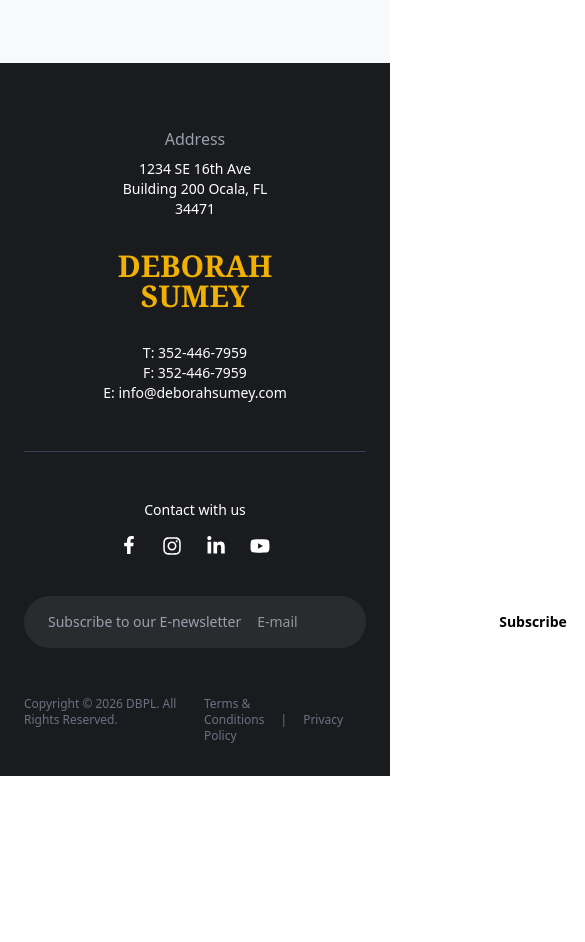
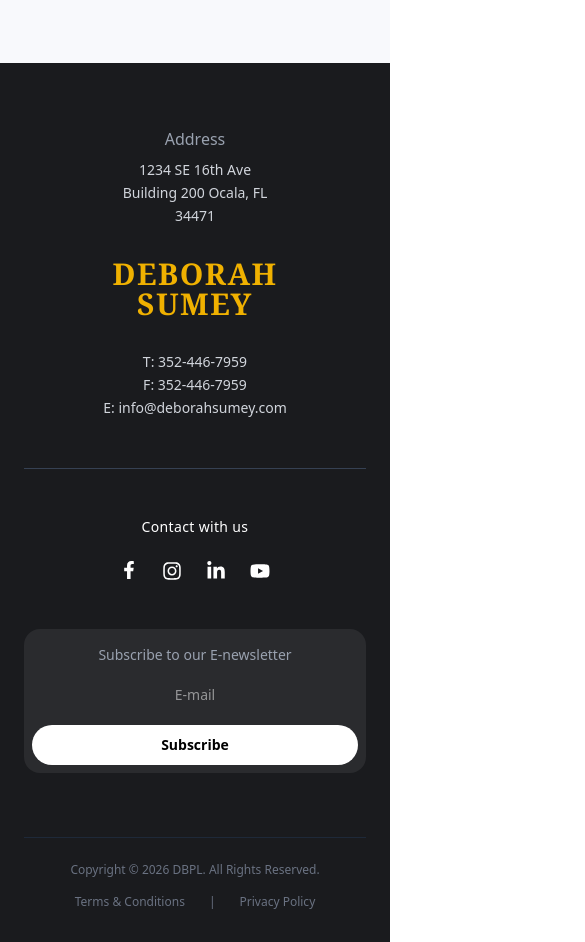
Before and after one commit to wellingtoncorreia/corretora, a Next.js app: page / in a window 390 px wide. Shown: the part 3700-4642 px from the top of the page, 585 px wide, since content can reach past the window. Before the commit the page ends 4476 px from the top, so only its background shows below. Built offline with nearby package versions, Linux system fonts and the light colour scheme.

Commit message:
Enhance Footer component layout and styling for better responsiveness and readability

```diff
--- a/app/components/Footer.tsx
+++ b/app/components/Footer.tsx
@@ -3,47 +3,77 @@ import { FaFacebookF, FaInstagram, FaLinkedinIn, FaYoutube } from 'react-icons/f
 export function Footer() {
   return (
     <footer className="bg-[#1a1b1e] text-white pt-16 pb-8 px-6" id='contact'>
-      <div className="max-w-7xl mx-auto flex flex-col md:flex-row justify-between items-center mb-12 border-b border-gray-700 pb-12">
-        <div className="text-center md:text-left mb-8 md:mb-0">
-          <p className="text-gray-400 mb-2">Address</p>
-          <p className="text-sm">1234 SE 16th Ave<br />Building 200 Ocala, FL<br />34471</p>
+
+      {/* 1. Header do Footer (Endereço, Logo e Telefone) */}
+      <div className="max-w-7xl mx-auto flex flex-col md:flex-row justify-between items-center mb-12 border-b border-gray-700 pb-12 text-center md:text-left gap-8 md:gap-0">
+
+        <div className="md:w-1/3">
+          <p className="text-gray-400 mb-2 font-medium">Address</p>
+          <p className="text-sm leading-relaxed text-gray-300">
+            1234 SE 16th Ave<br />
+            Building 200 Ocala, FL<br />
+            34471
+          </p>
         </div>
 
-        <div className="text-3xl font-serif text-yellow-500 font-bold flex flex-col leading-none text-center">
-          <span>DEBORAH</span>
-          <span>SUMEY</span>
+        <div className="md:w-1/3 flex justify-center">
+          <div className="text-3xl font-serif text-yellow-500 font-bold flex flex-col leading-none text-center tracking-wider">
+            <span>DEBORAH</span>
+            <span>SUMEY</span>
+          </div>
         </div>
 
-        <div className="text-center md:text-right mt-8 md:mt-0">
-          <p className="text-sm">T: 352-446-7959<br />F: 352-446-7959<br />E: info@deborahsumey.com</p>
+        <div className="md:w-1/3 md:text-right">
+          <p className="text-sm leading-relaxed text-gray-300">
+            T: 352-446-7959<br />
+            F: 352-446-7959<br />
+            E: info@deborahsumey.com
+          </p>
         </div>
       </div>
 
+      {/* 2. Miolo do Footer (Redes Sociais, Newsletter e Copyright) */}
       <div className="max-w-7xl mx-auto flex flex-col items-center">
-        <p className="mb-4 text-sm font-medium">Contact with us</p>
-        <div className="flex space-x-6 mb-10">
+
+        <p className="mb-6 text-sm font-medium tracking-wide">Contact with us</p>
+
+        {/* Redes Sociais */}
+        <div className="flex space-x-6 mb-12">
           <FaFacebookF className="cursor-pointer hover:text-yellow-500 transition text-lg" />
           <FaInstagram className="cursor-pointer hover:text-yellow-500 transition text-xl" />
           <FaLinkedinIn className="cursor-pointer hover:text-yellow-500 transition text-xl" />
           <FaYoutube className="cursor-pointer hover:text-yellow-500 transition text-xl" />
         </div>
 
-        <div className="w-full max-w-2xl flex items-center bg-[#2a2b2e] rounded-full p-2 mb-12">
-          <span className="pl-4 text-sm text-gray-400 whitespace-nowrap">Subscribe to our E-newsletter</span>
-          <input type="email" placeholder="E-mail" className="flex-1 bg-transparent border-none outline-none text-white px-4 text-sm" />
-          <button className="bg-white text-black px-6 py-2 rounded-full text-sm font-semibold hover:bg-gray-200 transition">
+        {/* Caixa da E-newsletter (CORRIGIDA AQUI) */}
+        {/* Adicionado flex-col no mobile e flex-row no sm: para o botão não quebrar a tela */}
+        <div className="w-full max-w-2xl flex flex-col sm:flex-row items-center bg-[#2a2b2e] sm:rounded-full rounded-2xl p-2 mb-16 gap-3 sm:gap-0">
+
+          <span className="sm:pl-4 text-sm text-gray-400 whitespace-nowrap pt-2 sm:pt-0">
+            Subscribe to our E-newsletter
+          </span>
+
+          <input
+            type="email"
+            placeholder="E-mail"
+            className="w-full sm:flex-1 bg-transparent border-none outline-none text-white px-4 py-2 sm:py-0 text-sm text-center sm:text-left"
+          />
+
+          <button className="w-full sm:w-auto bg-white text-black px-8 py-2.5 rounded-full text-sm font-semibold hover:bg-gray-200 transition">
             Subscribe
           </button>
         </div>
 
-        <div className="w-full flex justify-between text-xs text-gray-500">
+        {/* Linha Final de Copyright */}
+        <div className="w-full flex flex-col sm:flex-row justify-between items-center text-xs text-gray-500 pt-6 border-t border-gray-800 gap-4 sm:gap-0">
           <p>Copyright © 2026 DBPL. All Rights Reserved.</p>
-          <div className="space-x-4">
-            <a href="#" className="hover:text-white">Terms & Conditions</a>
+          <div className="space-x-6">
+            <a href="#" className="hover:text-white transition">Terms & Conditions</a>
             <span>|</span>
-            <a href="#" className="hover:text-white">Privacy Policy</a>
+            <a href="#" className="hover:text-white transition">Privacy Policy</a>
           </div>
         </div>
+
       </div>
     </footer>
   );
```
